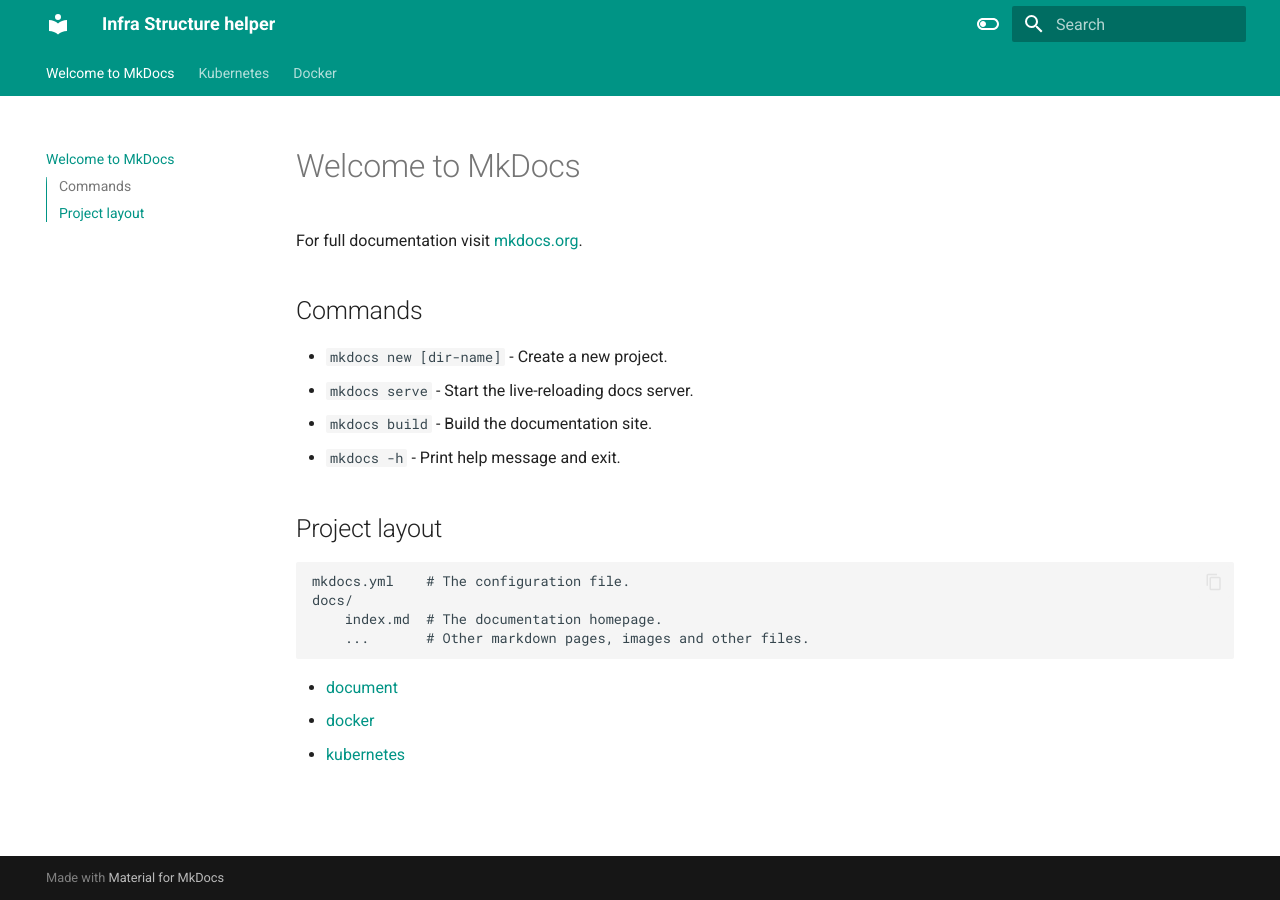
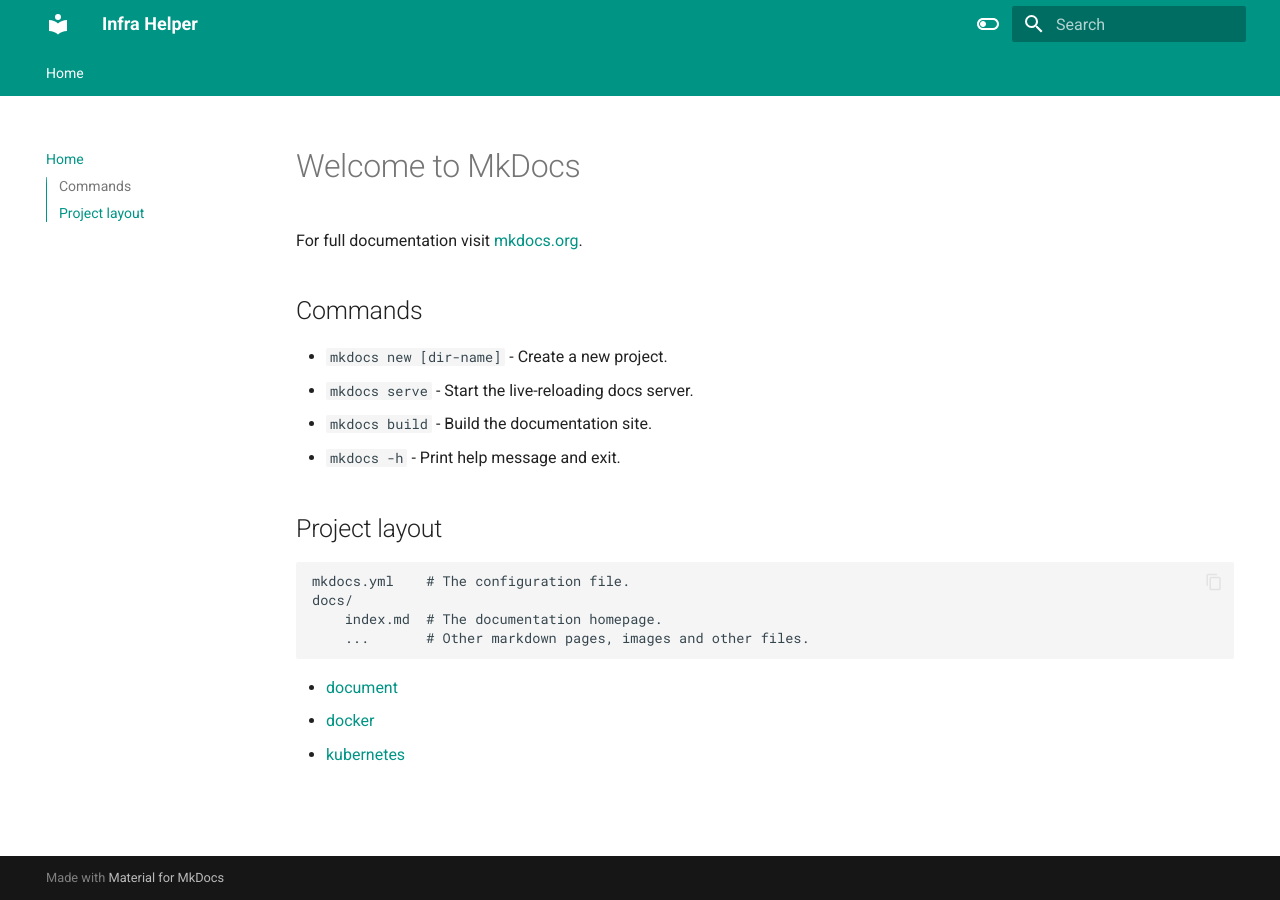
Before and after one commit to sayanroy44617/Infrastructure-Helper, an MkDocs documentation site: the page built from docs/index.md, in a window 1280 px wide. Built offline with MkDocs 1.6.1 and Material for MkDocs 9.7.7, drawn with Linux system fonts in a browser that asks for light colours.

Commit message:
Add Basic workflow 3

```diff
--- a/mkdocs.yml
+++ b/mkdocs.yml
@@ -1,4 +1,9 @@
-site_name: Infra Structure helper
+site_name: Infra Helper
+site_url: https://sayanroy44617.github.io/Infrastructure-Helper/
+
+nav:
+  - Home: index.md
+
 theme:
   name: material
   features:
@@ -12,8 +17,6 @@ theme:
     - content.code.annotation
     - content.code.copy
   language: en
-  nav:
-  -Home: index.md
   palette:
     - scheme: default
       toggle:
```
Also changed, not shown: 1 other file.
